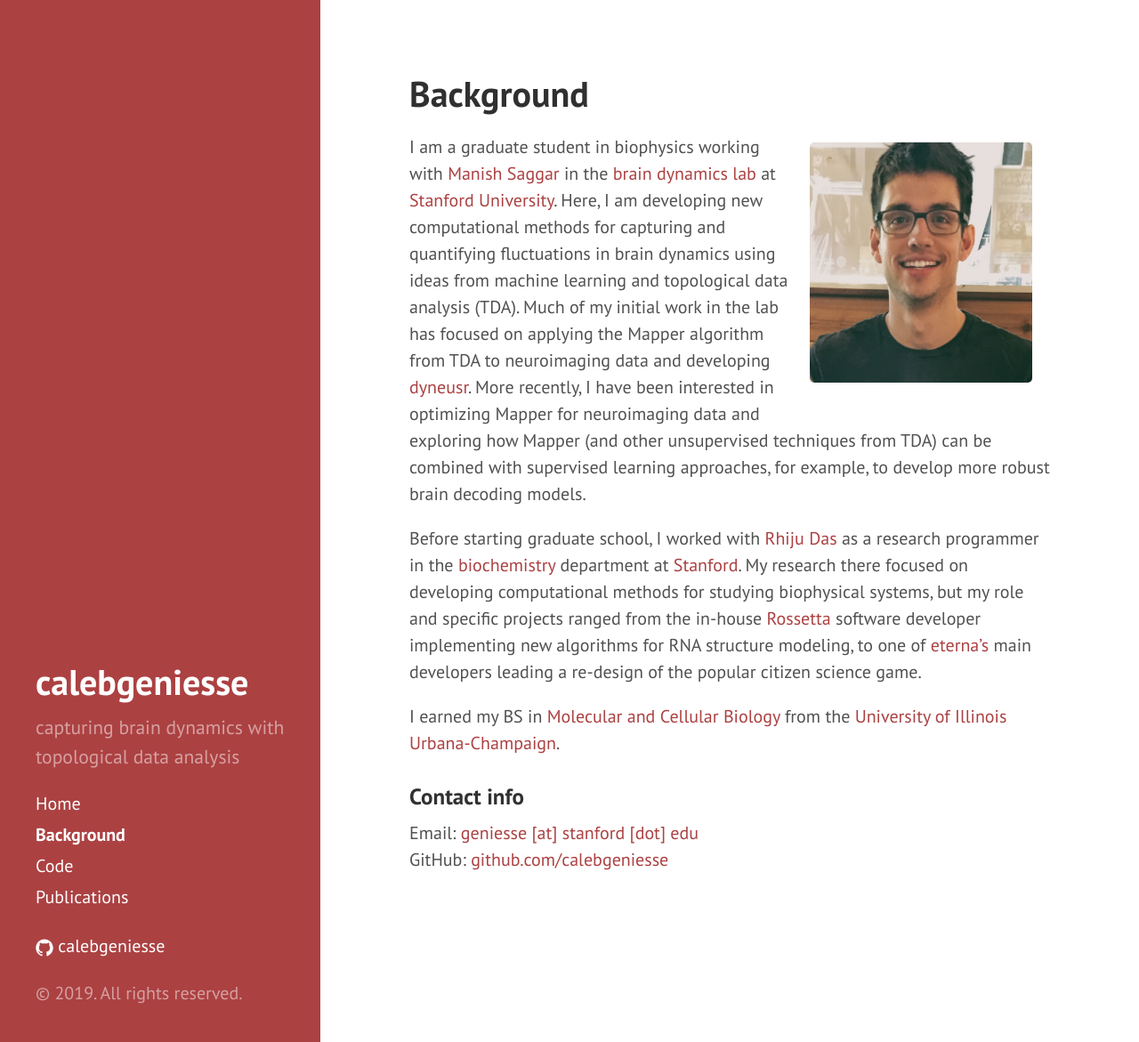
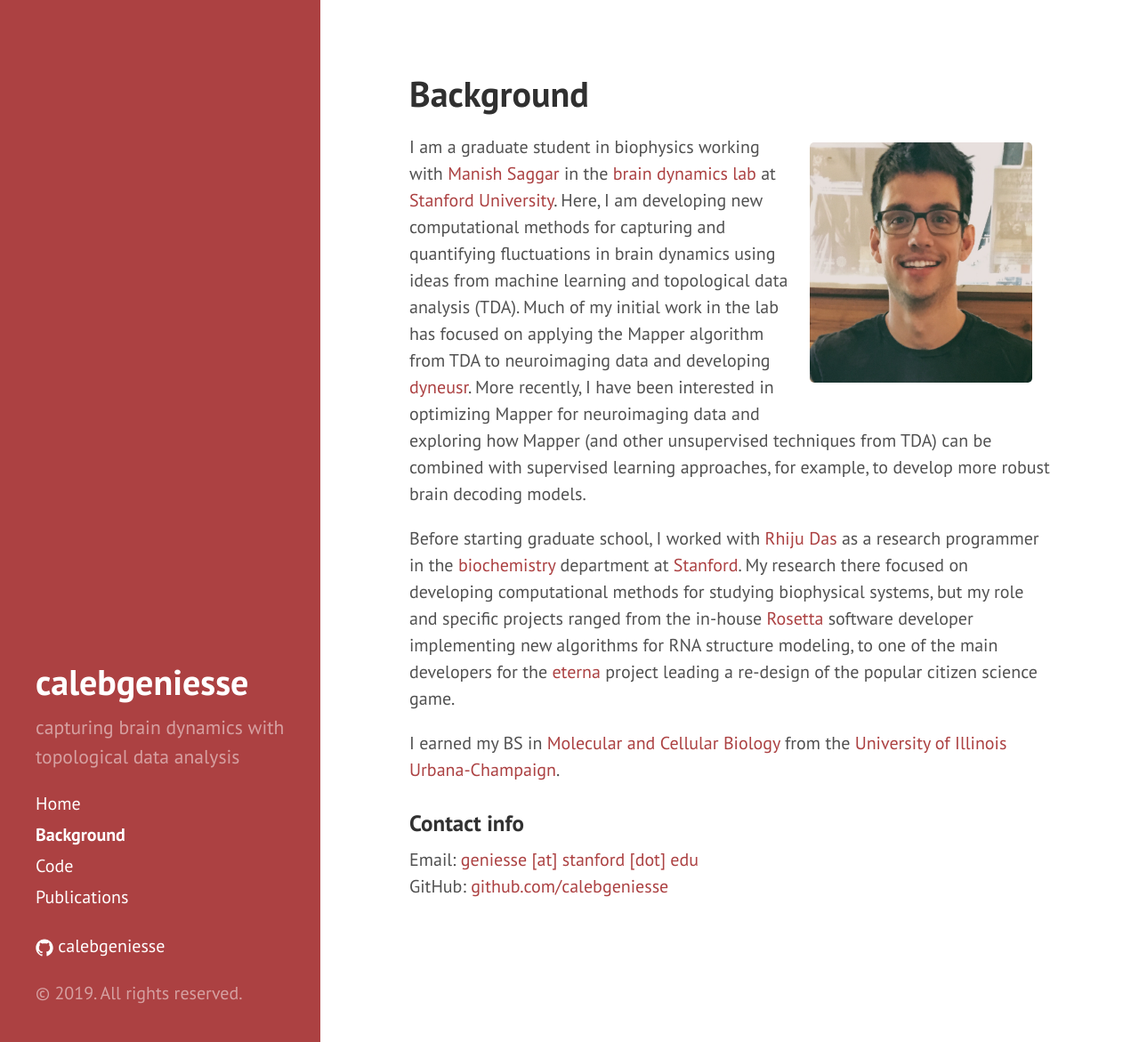
Before and after one commit to calebgeniesse/calebgeniesse.github.io, a Jekyll site: the page built from background.md, in a window 1280 px wide and 1171 px high. Shown: the whole window at 89% size. Built offline with Jekyll 4.4.1, drawn with Linux system fonts in a browser that asks for light colours.

Commit message:
fix typos

```diff
--- a/background.md
+++ b/background.md
@@ -10,7 +10,7 @@ title: Background
 
 I am a graduate student in biophysics working with [Manish Saggar](https://web.stanford.edu/~saggar/newsite/index.html) in the [brain dynamics lab](http://web.stanford.edu/group/bdl/) at [Stanford University](https://www.stanford.edu/). Here, I am developing new computational methods for capturing and quantifying fluctuations in brain dynamics using ideas from machine learning and topological data analysis (TDA). Much of my initial work in the lab has focused on applying the Mapper algorithm from TDA to neuroimaging data and developing [dyneusr](https://braindynamicslab.github.io/dyneusr). More recently, I have been interested in optimizing Mapper for neuroimaging data and exploring how Mapper (and other unsupervised techniques from TDA) can be combined with supervised learning approaches, for example, to develop more robust brain decoding models.
 
-Before starting graduate school, I worked with [Rhiju Das](https://daslab.stanford.edu/) as a research programmer in the [biochemistry](https://biochemistry.stanford.edu/) department at [Stanford](https://www.stanford.edu/). My research there focused on developing computational methods for studying biophysical systems, but my role and specific projects ranged from the in-house [Rossetta](https://www.rosettacommons.org/) software developer implementing new algorithms for RNA structure modeling, to one of [eterna's](https://eternagame.org) main developers leading a re-design of the popular citizen science game.
+Before starting graduate school, I worked with [Rhiju Das](https://daslab.stanford.edu/) as a research programmer in the [biochemistry](https://biochemistry.stanford.edu/) department at [Stanford](https://www.stanford.edu/). My research there focused on developing computational methods for studying biophysical systems, but my role and specific projects ranged from the in-house [Rosetta](https://www.rosettacommons.org/) software developer implementing new algorithms for RNA structure modeling, to one of the main developers for the [eterna](https://eternagame.org) project leading a re-design of the popular citizen science game.
 
 I earned my BS in [Molecular and Cellular Biology](https://mcb.illinois.edu/) from the [University of Illinois Urbana-Champaign](https://illinois.edu).
 
```
